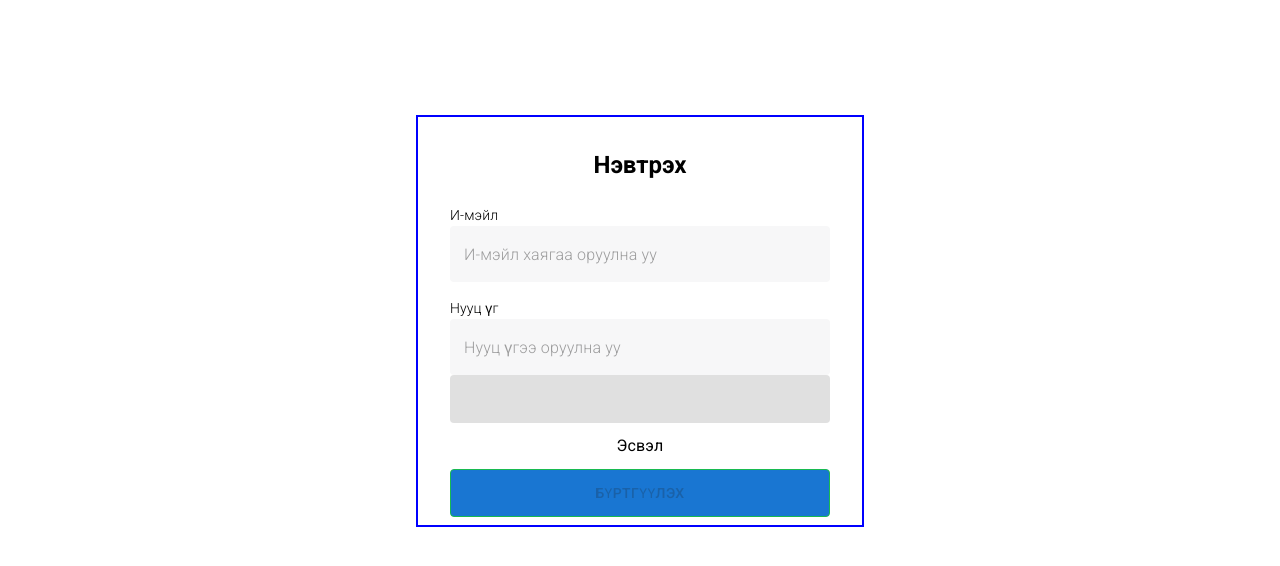
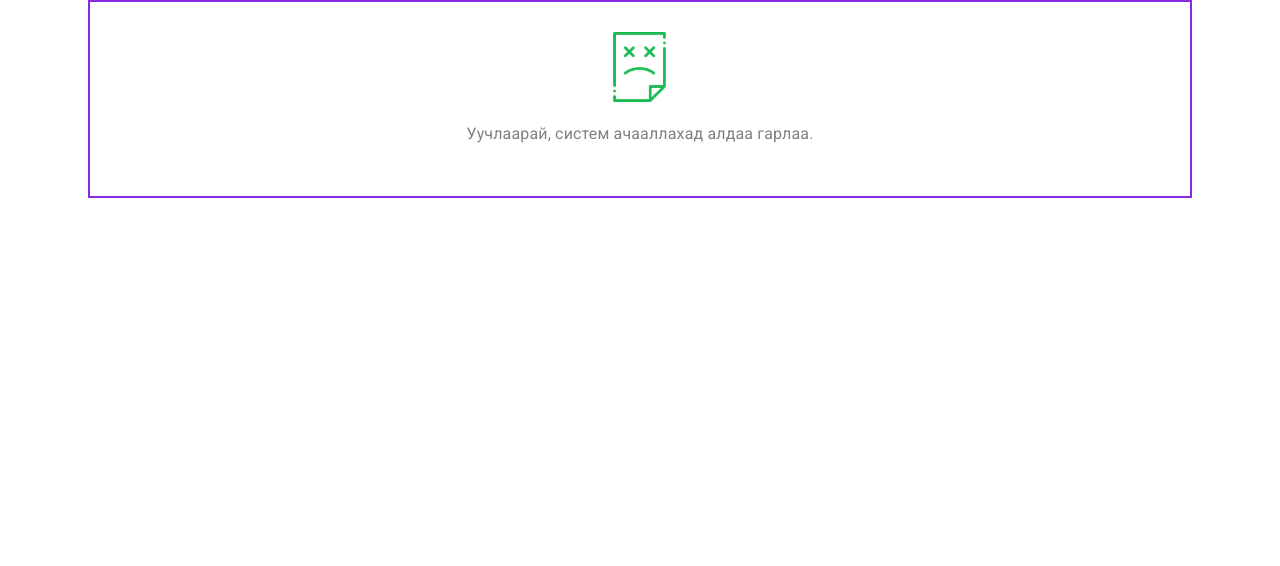
Before and after one commit to Leap-1f/nerds-food-delivery, a Next.js app in the folder fe/: page / in a window 1280 px wide. Shown: the top 566 px of the page. Built offline with nearby package versions, Linux system fonts and the light colour scheme.

Commit message:
perhaps done

```diff
--- a/fe/package.json
+++ b/fe/package.json
@@ -15,6 +15,7 @@
     "@mui/joy": "^5.0.0-beta.32",
     "@mui/material": "^5.15.14",
     "@mui/styled-engine-sc": "^6.0.0-alpha.18",
+    "@phosphor-icons/react": "^2.1.4",
     "formik": "^2.4.5",
     "install": "^0.13.0",
     "next": "14.1.4",
--- a/fe/src/components/Modals/ErrorMessage.tsx
+++ b/fe/src/components/Modals/ErrorMessage.tsx
@@ -0,0 +1,31 @@
+import { Box } from "@mui/material";
+
+export const ErrorMessage = () => {
+  return (
+    <Box
+      sx={{
+        display: "flex",
+        justifyContent: "center",
+        alignItems: "center",
+        mt: "10%",
+      }}
+    >
+      {" "}
+      <Box
+        sx={{
+          border: "2px  solid blueviolet",
+          width: "384px",
+          display: "flex",
+          columnGap: "7%",
+          borderRadius: "10px",
+          justifyContent: "center",
+          py: "6px",
+          color: " #670E13",
+        }}
+      >
+        <Box>!</Box>
+        <Box>Алдаа гарлаа дахин оролдно уу</Box>
+      </Box>
+    </Box>
+  );
+};
--- a/fe/src/components/Modals/ErrorModal.tsx
+++ b/fe/src/components/Modals/ErrorModal.tsx
@@ -0,0 +1,56 @@
+import { Container, Box, Modal, Button, Typography } from "@mui/material";
+import * as React from "react";
+import { Cancel } from "@mui/icons-material";
+import { red } from "@mui/material/colors";
+
+export const ErrorModal = () => {
+  const [open, setOpen] = React.useState(false);
+  const handleOpen = () => setOpen(true);
+  const handleClose = () => setOpen(false);
+  const style = {
+    top: "30%",
+    left: "50%",
+    transform: "translate(-50%, -50%)",
+    width: 354,
+    maxHeight: 300,
+    bgcolor: "background.paper",
+    p: 2,
+    pb: 5,
+    borderRadius: "14px",
+  };
+  const color = red[400];
+
+  return (
+
+      <Box sx={style}>
+        <Box
+          sx={{
+            display: "flex",
+            flexDirection: "column",
+            justifyContent: "center",
+            alignItems: "center",
+          }}
+        >
+          {" "}
+          <Cancel
+            style={{
+              color: color,
+              fontSize: "45",
+            }}
+          ></Cancel>
+          <Typography
+            id="modal-modal-description"
+            sx={{
+              mt: 2,
+              textAlign: "center",
+              maxWidth: "204px",
+              fontWeight: 500,
+            }}
+          >
+            Уучлаарай, систем ачааллахад алдаа гарлаа.
+          </Typography>
+        </Box>
+      </Box>
+
+  );
+};
--- a/fe/src/components/Modals/LoginModal.tsx
+++ b/fe/src/components/Modals/LoginModal.tsx
@@ -29,7 +29,6 @@ export const LoginModal = () => {
   const formik = useFormik({
     initialValues: {
       email: "",
-
       password: "",
     },
     validationSchema: signSchema,
@@ -59,12 +58,11 @@ export const LoginModal = () => {
         <Typography variant="h5" sx={{ textAlign: "center", fontWeight: 700 }}>
           Нэвтрэх
         </Typography>
-        <form onSubmit={formik.handleSubmit}>
+        <form onSubmit={formik.handleSubmit} className="flex flex-col gap-y-8 ">
           <Box
             sx={{
               display: "flex",
               flexDirection: "column",
-              rowGap: "16px",
             }}
           >
             <Box>
@@ -99,6 +97,17 @@ export const LoginModal = () => {
                 }
                 helperText={formik.touched.password && formik.errors.password}
               />
+              <Typography
+                sx={{
+                  display: "flex",
+                  justifyContent: "right",
+                  fontSize: "80%",
+                  color: "#3F4145",
+                  marginTop: "1%",
+                }}
+              >
+                Нууц үг сэргээх
+              </Typography>
             </Box>
           </Box>
           <Box
@@ -110,20 +119,18 @@ export const LoginModal = () => {
             }}
           >
             <Button
-              type="submit"
               sx={{
                 width: "100%",
                 borderRadius: "4px",
                 height: "48px",
-                backgroundColor:'#e0e0e0',
                 color: "#e0e0e0",
-                "&:hover": { color: "white", background: "#18BA51" },
+                "&:hover": { color: "white", backgroundColor: "#18BA51" },
               }}
-              className="flex"
+              disableElevation
               variant="contained"
-              disableElevation
+              type="submit"
             >
-              Бүртгүүлэх
+              Нэвтрэх
             </Button>
             <Typography>Эсвэл</Typography>
             <Button
@@ -131,7 +138,6 @@ export const LoginModal = () => {
                 width: "100%",
                 borderRadius: "4px",
                 height: "48px",
-
                 border: "1px solid #18BA51",
                 color: "#1C20243D",
                 "&:hover": { color: "white", background: "#18BA51" },
--- a/fe/src/components/ui/NotFound.tsx
+++ b/fe/src/components/ui/NotFound.tsx
@@ -0,0 +1,25 @@
+import { Box, Container, Typography } from "@mui/material";
+
+export const NotFound = () => {
+  return (
+    <Container>
+      {" "}
+      <Box
+        sx={{
+          border: "2px solid blueviolet",
+          display: "flex",
+          flexDirection: "column",
+          alignItems: "center",
+          rowGap: "30%",
+          p: "30px",
+          width:'auto'
+        }}
+      >
+        <img src="./error.svg" className=" max-w-[70px]" alt="" />
+        <Typography sx={{ p: "20px", color: "#808080" }}>
+          Уучлаарай, систем ачааллахад алдаа гарлаа.
+        </Typography>
+      </Box>
+    </Container>
+  );
+};
--- a/fe/src/pages/index.tsx
+++ b/fe/src/pages/index.tsx
@@ -1,11 +1,14 @@
 import { Container } from "@mui/material";
 import { Signup } from "../components/ui/Signup";
 import { LoginModal } from "@/components/Modals";
+import { ErrorModal } from "@/components/Modals";
+import { ErrorMessage } from "@/components/Modals";
+import { NotFound } from "@/components/ui/NotFound";
 
 export default function Home() {
   return (
     <Container>
-      <LoginModal></LoginModal>
+      <NotFound></NotFound>
     </Container>
   );
 }
```
Also changed, not shown: fe/public/error.svg (added), 1 other file (tests, documents, lock files or other folders).
